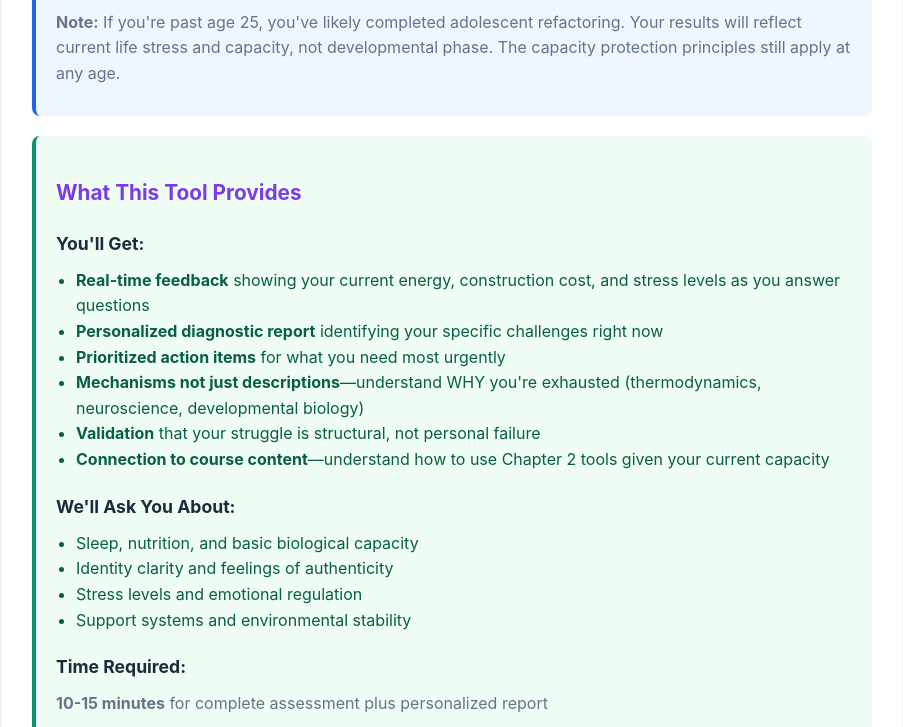
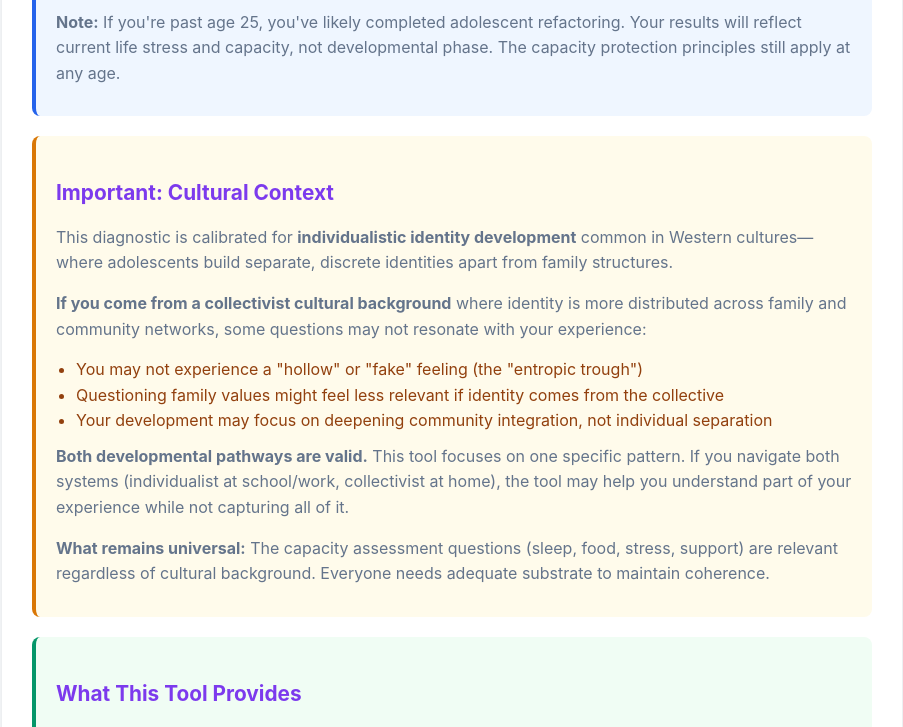
Before and after one commit to rmertzman-tech/Ch1-Ch2-Interlude-Adolescence, a plain HTML site: page index.html in a window 1280 px wide. Shown: the part 720-1447 px from the top of the page, without its empty margins (188-1091 px from the left). Drawn offline with Linux system fonts and the light colour scheme.

Commit message:
Update index.html

```diff
--- a/index.html
+++ b/index.html
@@ -26,7 +26,6 @@
             box-sizing: border-box;
         }
 
-        /* Skip to main content link */
         .skip-link {
             position: absolute;
             top: -40px;
@@ -51,7 +50,6 @@
             padding: 20px;
         }
 
-        /* Focus indicators */
         *:focus {
             outline: 3px solid var(--focus);
             outline-offset: 2px;
@@ -132,7 +130,6 @@
             color: var(--text-light);
         }
 
-        /* Form accessibility */
         fieldset {
             border: none;
             padding: 0;
@@ -161,7 +158,6 @@
             color: var(--text);
         }
 
-        /* Input styling */
         input[type="number"] {
             width: 100%;
             padding: 10px;
@@ -175,7 +171,6 @@
             border-color: var(--primary);
         }
 
-        /* Accessible slider */
         .slider-container {
             margin: 20px 0;
         }
@@ -239,7 +234,6 @@
             margin: 10px 0;
         }
 
-        /* Accessible radio buttons */
         .radio-group {
             display: flex;
             flex-direction: column;
@@ -287,7 +281,6 @@
             flex: 1;
         }
 
-        /* Visual feedback with accessible alternatives */
         .visual-feedback {
             margin: 30px 0;
             padding: 25px;
@@ -368,7 +361,6 @@
             font-weight: 600;
         }
 
-        /* Accessible status badges */
         .status-badge {
             display: inline-block;
             padding: 6px 12px;
@@ -400,7 +392,6 @@
             border-color: #7f1d1d;
         }
 
-        /* Accessible buttons */
         .btn {
             display: inline-block;
             padding: 12px 30px;
@@ -448,7 +439,6 @@
             flex-wrap: wrap;
         }
 
-        /* Accessible progress bar */
         .progress-bar {
             height: 6px;
             background: var(--border);
@@ -476,7 +466,6 @@
             border-width: 0;
         }
 
-        /* Accessible alerts */
         .alert {
             padding: 15px 20px;
             border-radius: 8px;
@@ -577,7 +566,6 @@
             color: var(--warning);
         }
 
-        /* Accessible concept cards */
         .concept-card {
             margin: 15px 0;
             padding: 20px;
@@ -619,7 +607,6 @@
             color: var(--text-light);
         }
 
-        /* High contrast mode support */
         @media (prefers-contrast: high) {
             :root {
                 --border: #000000;
@@ -631,7 +618,6 @@
             }
         }
 
-        /* Print styles */
         @media print {
             body { background: white; }
             .container { box-shadow: none; }
@@ -641,7 +627,6 @@
             .section:not(#report) { display: none !important; }
         }
 
-        /* Mobile responsive */
         @media (max-width: 768px) {
             body { padding: 10px; }
             main { padding: 20px; }
@@ -651,7 +636,6 @@
             .btn { width: 100%; margin: 5px 0 !important; }
         }
 
-        /* Reduced motion support */
         @media (prefers-reduced-motion: reduce) {
             * {
                 animation-duration: 0.01ms !important;
@@ -671,7 +655,6 @@
         </header>
 
         <main id="main-content" role="main">
-            <!-- Announcement region for screen readers -->
             <div aria-live="polite" aria-atomic="true" class="sr-only" id="announcements"></div>
 
             <!-- SECTION 1: Welcome -->
@@ -691,6 +674,31 @@
                     <p>Anyone experiencing major life transitions that require identity reconstruction (career changes, coming out, emigration, recovery from trauma, major relationship changes). The concepts apply across ages, though the developmental framing is calibrated for adolescence.</p>
 
                     <p><strong>Note:</strong> If you're past age 25, you've likely completed adolescent refactoring. Your results will reflect current life stress and capacity, not developmental phase. The capacity protection principles still apply at any age.</p>
+                </div>
+
+                <!-- NEW: Cultural Context Warning -->
+                <div class="alert alert-warning" role="region" aria-labelledby="cultural-context-heading">
+                    <h3 id="cultural-context-heading">Important: Cultural Context</h3>
+                    <p>This diagnostic is calibrated for <strong>individualistic identity development</strong>
+                    common in Western cultures—where adolescents build separate, discrete identities apart from
+                    family structures.</p>
+
+                    <p><strong>If you come from a collectivist cultural background</strong> where identity is
+                    more distributed across family and community networks, some questions may not resonate with
+                    your experience:</p>
+
+                    <ul style="margin: 10px 0; padding-left: 20px;">
+                        <li>You may not experience a "hollow" or "fake" feeling (the "entropic trough")</li>
+                        <li>Questioning family values might feel less relevant if identity comes from the collective</li>
+                        <li>Your development may focus on deepening community integration, not individual separation</li>
+                    </ul>
+
+                    <p><strong>Both developmental pathways are valid.</strong> This tool focuses on one specific
+                    pattern. If you navigate both systems (individualist at school/work, collectivist at home),
+                    the tool may help you understand part of your experience while not capturing all of it.</p>
+
+                    <p><strong>What remains universal:</strong> The capacity assessment questions (sleep, food, stress, support)
+                    are relevant regardless of cultural background. Everyone needs adequate substrate to maintain coherence.</p>
                 </div>
 
                 <!-- What This Tool Does -->
@@ -961,7 +969,8 @@
     </div>
 
     <script>
-        // Assessment Questions (unchanged from before)
+        // [COMPLETE JAVASCRIPT FROM PREVIOUS VERSION - UNCHANGED]
+        // Assessment Questions
         const questions = [
             {
                 id: 'sleep',
@@ -1155,7 +1164,6 @@
         let responses = {};
         let userAge = null;
 
-        // Announce to screen readers
         function announce(message) {
             const announcer = document.getElementById('announcements');
             announcer.textContent = message;
@@ -1165,12 +1173,10 @@
             const explanation = document.getElementById(meterId + '-explanation');
             const isShown = explanation.classList.contains('show');
 
-            // Hide all explanations
             document.querySelectorAll('.meter-explanation').forEach(el => {
                 el.classList.remove('show');
             });
 
-            // Toggle the clicked one
             if (!isShown) {
                 explanation.classList.add('show');
                 announce('Showing explanation for ' + meterId);
@@ -1178,7 +1184,6 @@
         }
 
         function startAssessment() {
-            // Capture age if provided
             const ageInput = document.getElementById('age-input');
             if (ageInput.value) {
                 userAge = parseInt(ageInput.value);
@@ -1217,23 +1222,19 @@
             document.getElementById('progressBar').style.width = progress + '%';
             document.querySelector('.progress-bar').setAttribute('aria-valuenow', progress);
 
-            // Update navigation buttons
             document.getElementById('prevBtn').disabled = index === 0;
 
-            // Show live feedback after first few questions
             if (index >= 3) {
                 document.getElementById('liveFeedback').style.display = 'block';
                 updateLiveFeedback();
             }
 
-            // Update button text for last question
             if (index === questions.length - 1) {
                 document.getElementById('nextBtn').innerHTML = 'View Results <span aria-hidden="true">→</span>';
             } else {
                 document.getElementById('nextBtn').innerHTML = 'Next <span aria-hidden="true">→</span>';
             }
 
-            // Focus on the first input element
             setTimeout(() => {
                 const firstInput = document.querySelector('#questions input');
                 if (firstInput) firstInput.focus();
@@ -1309,28 +1310,24 @@
         function updateLiveFeedback() {
             const scores = calculateScores();
 
-            // Update energy meter
             const energyPercent = Math.round(scores.energy);
             document.getElementById('energyMeter').style.width = energyPercent + '%';
             document.getElementById('energyPercent').textContent = energyPercent + '%';
             document.getElementById('energy-sr').textContent = 'Energy level: ' + energyPercent + '%';
             document.querySelector('.meter-bar[aria-labelledby="energy-label"]').setAttribute('aria-valuenow', energyPercent);
 
-            // Update construction meter
             const constructionPercent = Math.round(scores.construction);
             document.getElementById('constructionMeter').style.width = constructionPercent + '%';
             document.getElementById('constructionPercent').textContent = constructionPercent + '%';
             document.getElementById('construction-sr').textContent = 'Construction cost: ' + constructionPercent + '%';
             document.querySelector('.meter-bar[aria-labelledby="construction-label"]').setAttribute('aria-valuenow', constructionPercent);
 
-            // Update heat meter
             const heatPercent = Math.round(scores.heat);
             document.getElementById('heatMeter').style.width = heatPercent + '%';
             document.getElementById('heatPercent').textContent = heatPercent + '%';
             document.getElementById('heat-sr').textContent = 'System heat: ' + heatPercent + '%';
             document.querySelector('.meter-bar[aria-labelledby="heat-label"]').setAttribute('aria-valuenow', heatPercent);
 
-            // Show warning if approaching critical levels
             const statusWarning = document.getElementById('statusWarning');
             const statusMessage = document.getElementById('statusMessage');
 
@@ -1409,7 +1406,6 @@
 
             let capacityLevel, capacityClass;
 
-            // Determine capacity level
             if (capacity >= 70) {
                 capacityLevel = 'Full Capacity';
                 capacityClass = 'full';
@@ -1424,7 +1420,6 @@
                 capacityClass = 'critical';
             }
 
-            // Age-appropriate phase determination
             let phase, phaseDescription;
 
             if (userAge && userAge < 18) {
@@ -1453,19 +1448,16 @@
                 phase = "Post-Refactoring / Life Management";
                 phaseDescription = "Adolescent identity refactoring is complete. Your current scores reflect life stress, capacity management, and possibly identity work around major life transitions rather than developmental phase. The principles of capacity protection still apply at every age.";
             } else {
-                // No age given
                 phase = "Current State Assessment";
                 phaseDescription = "Your scores reflect your current capacity and stress levels. (Note: Providing your age would allow for more accurate developmental context and interpretation.)";
             }
 
-            // Identify challenges
             let primaryChallenges = [];
             if (scores.heat > 60) primaryChallenges.push('High system heat (chronic stress)');
             if (scores.construction > 60) primaryChallenges.push('Intensive identity construction work');
             if (scores.support < 50) primaryChallenges.push('Insufficient support infrastructure');
             if (capacity < 50) primaryChallenges.push('Low available energy');
 
-            // Generate accessible report HTML
             const reportHTML = `
                 <div class="alert alert-info" role="region" aria-labelledby="current-state-heading">
                     <h3 id="current-state-heading">Your Current State</h3>
@@ -1526,7 +1518,6 @@
             document.getElementById('reportSummary').innerHTML = reportHTML;
             showSection('report');
 
-            // Focus on report heading
             setTimeout(() => {
                 document.getElementById('report-heading').focus();
             }, 100);
@@ -1586,14 +1577,12 @@
             const targetSection = document.getElementById(sectionId);
             targetSection.classList.add('active');
 
-            // Focus management
             const heading = targetSection.querySelector('h2');
             if (heading) {
                 heading.setAttribute('tabindex', '-1');
                 heading.focus();
             }
 
-            // Announce section change
             const sectionName = heading ? heading.textContent : sectionId;
             announce('Now showing: ' + sectionName);
         }
@@ -1821,7 +1810,6 @@
             }
         }
 
-        // Keyboard navigation
         document.addEventListener('keydown', function(e) {
             if (e.key === 'Escape') {
                 const currentSection = document.querySelector('.section.active');
@@ -1831,7 +1819,6 @@
             }
         });
 
-        // Initialize
         window.onload = function() {
             const saved = localStorage.getItem('refactoring_results');
             if (saved) {
```
